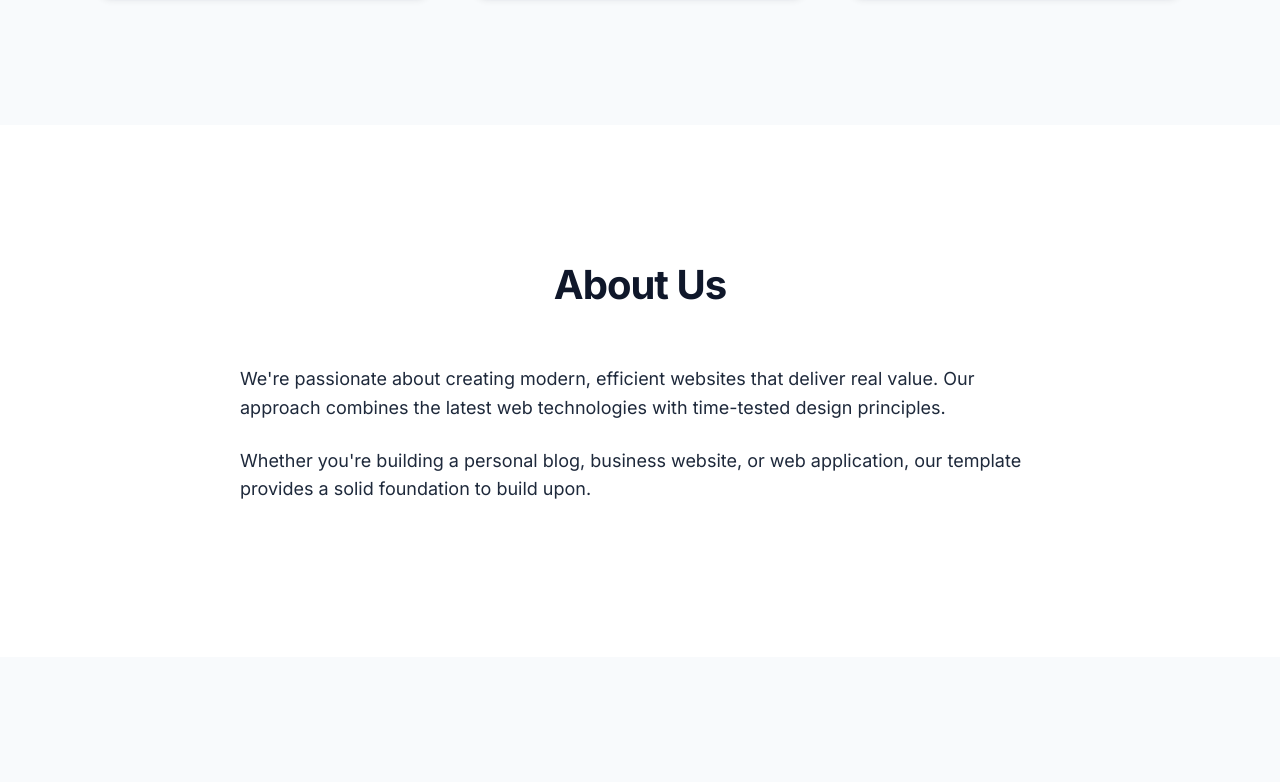
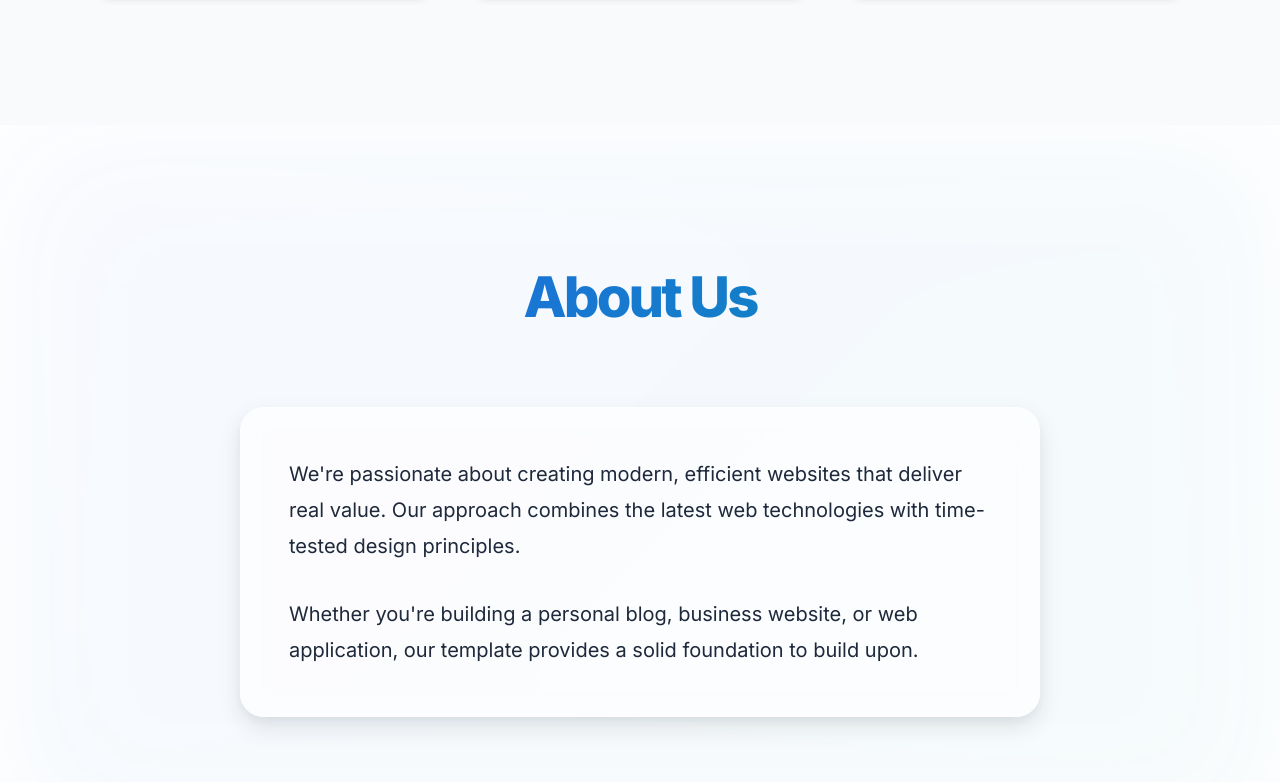
Before and after one commit to TMHSDigital/Github-Pages-Demo-1, a plain HTML site: page index.html in a window 1280 px wide. Shown: the part 1509-2291 px from the top of the page. Drawn offline with Linux system fonts and the light colour scheme.

Commit message:
Refactor About section with modern glass and gradient design
- Implement glass morphism and gradient background for About section
- Add dynamic styling for light and dark themes
- Enhance typography with gradient text effects
- Improve visual hierarchy and readability with new styling techniques

```diff
--- a/css/style.css
+++ b/css/style.css
@@ -372,27 +372,83 @@ nav a:hover::after {
 /* About Section */
 .about {
     padding: 8rem 0;
-    background: white;
+    background: var(--glass-bg);
+    backdrop-filter: blur(8px);
+    -webkit-backdrop-filter: blur(8px);
+    position: relative;
+    overflow: hidden;
+}
+
+.about::before {
+    content: '';
+    position: absolute;
+    width: 100%;
+    height: 100%;
+    top: 0;
+    left: 0;
+    background: linear-gradient(135deg, var(--blob-1) 0%, var(--blob-2) 100%);
+    opacity: 0.1;
+    filter: blur(70px);
+    transform: translateZ(0);
 }
 
 .about h2 {
-    font-size: 2.5rem;
-    font-weight: 700;
-    margin-bottom: 3rem;
+    font-size: 3.5rem;
+    font-weight: 800;
+    margin-bottom: 4rem;
     text-align: center;
     color: var(--primary-color);
-    letter-spacing: -0.025em;
+    letter-spacing: -0.05em;
+    background: var(--gradient-primary);
+    -webkit-background-clip: text;
+    background-clip: text;
+    -webkit-text-fill-color: transparent;
+    position: relative;
 }
 
 .about-content {
     max-width: 800px;
     margin: 0 auto;
+    position: relative;
+    background: var(--glass-bg);
+    backdrop-filter: blur(12px);
+    -webkit-backdrop-filter: blur(12px);
+    border: 1px solid var(--glass-border);
+    border-radius: 1.5rem;
+    padding: 3rem;
+    box-shadow: var(--shadow-lg);
 }
 
 .about-text p {
-    margin-bottom: 1.5rem;
-    font-size: 1.125rem;
+    margin-bottom: 2rem;
+    font-size: 1.25rem;
+    line-height: 1.8;
     color: var(--text-color);
+    transition: transform 0.3s cubic-bezier(0.4, 0, 0.2, 1);
+}
+
+.about-text p:last-child {
+    margin-bottom: 0;
+}
+
+/* Dark mode enhancements */
+[data-theme="dark"] .about {
+    background: rgba(15, 23, 42, 0.6);
+}
+
+[data-theme="dark"] .about::before {
+    opacity: 0.15;
+}
+
+[data-theme="dark"] .about-content {
+    background: rgba(15, 23, 42, 0.8);
+    border-color: rgba(255, 255, 255, 0.1);
+}
+
+[data-theme="dark"] .about h2 {
+    background: linear-gradient(135deg, var(--accent-color), var(--secondary-color));
+    -webkit-background-clip: text;
+    background-clip: text;
 }
 
 /* Contact Section */
```
